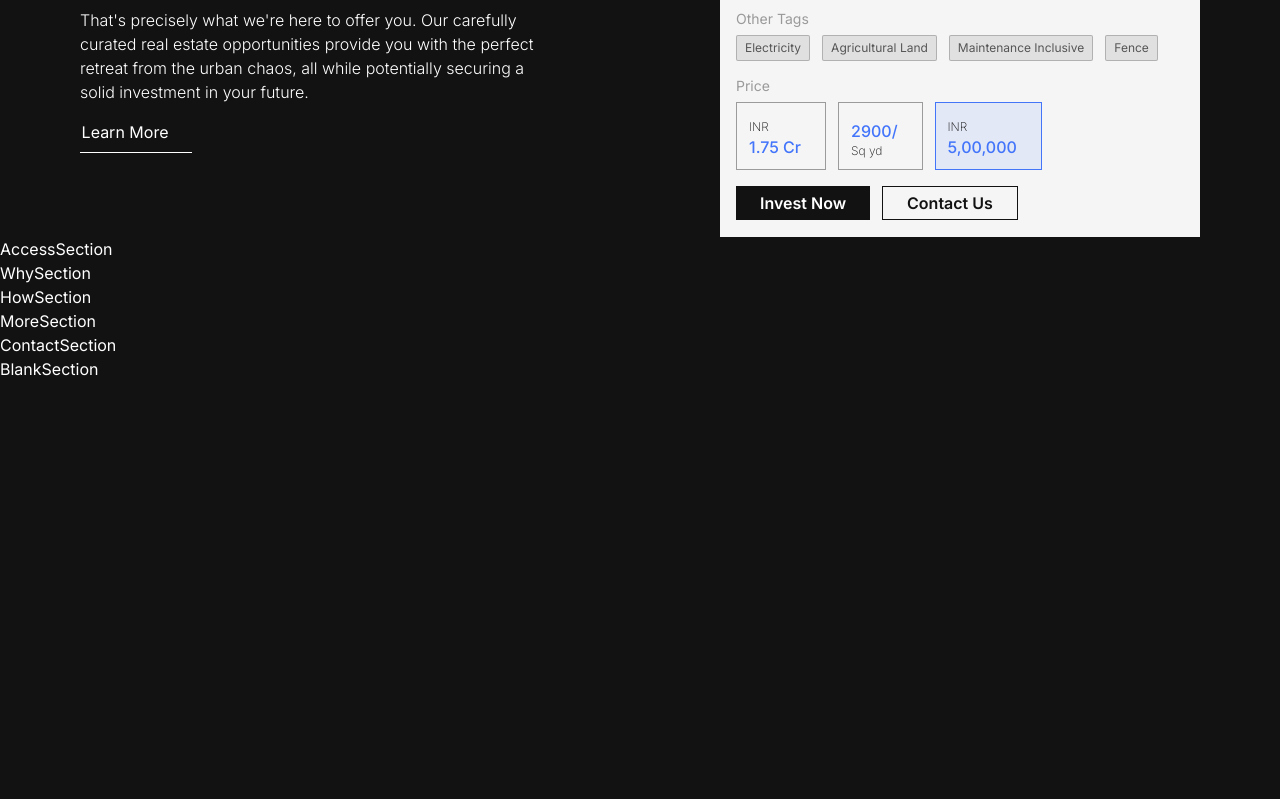
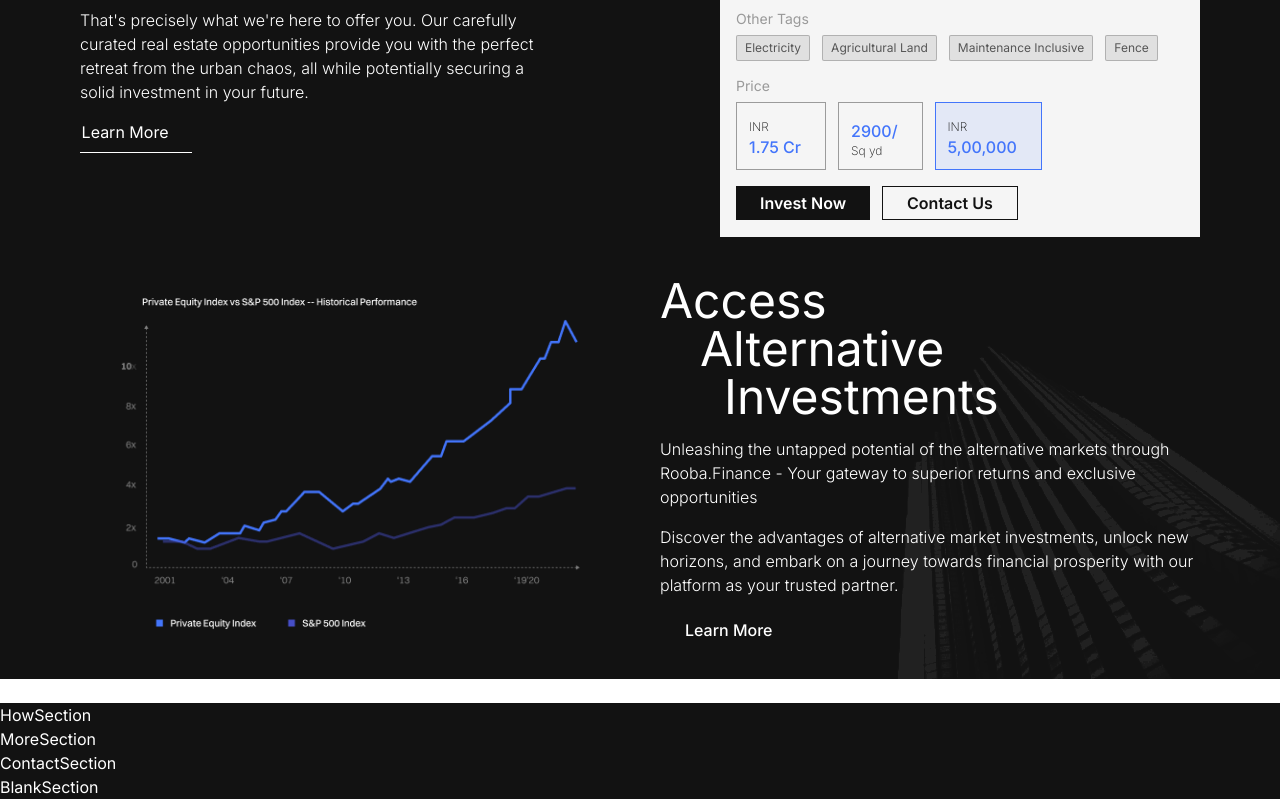
Before and after one commit to kushagra-aa/roobaa, a Next.js app in the folder frontend/: page / in a window 1280 px wide. Shown: the part 1047-1846 px from the top of the page. Before the commit the page ends 1428 px from the top, so only its background shows below. Built offline with nearby package versions, Linux system fonts and the light colour scheme.

Commit message:
added and styles access sections

```diff
--- a/frontend/src/components/header/header.css
+++ b/frontend/src/components/header/header.css
@@ -1,4 +1,5 @@
 header {
+  z-index: 100;
   position: fixed;
   top: 0;
   width: 100vw;
--- a/frontend/src/components/homeSections/access/accessSection.css
+++ b/frontend/src/components/homeSections/access/accessSection.css
@@ -0,0 +1,55 @@
+#access {
+  @apply flex gap-10 mb-8 mt-10;
+  padding: 0 5rem 0 5rem;
+
+  & > .left {
+    @apply flex-1 flex items-center justify-center;
+    & > div {
+      @apply relative;
+      width: 460px;
+      height: 362px;
+    }
+  }
+  & > .right {
+    @apply relative flex-1;
+
+    & > h3 {
+      @apply text-5xl mb-4;
+
+      & > span {
+        display: block;
+
+        &:nth-of-type(1) {
+          @apply ml-0;
+        }
+        &:nth-of-type(2) {
+          @apply ml-10;
+        }
+        &:nth-of-type(3) {
+          @apply ml-16;
+        }
+      }
+    }
+    & > p {
+      @apply font-light mb-4;
+    }
+    & > button {
+      @apply capitalize font-medium;
+
+      padding: 0.25rem 1.5rem;
+      border: 1px solid rgb(var(--background-rgb));
+      color: rgb(var(--white-rgb));
+    }
+
+    & > .background {
+      @apply absolute;
+
+      bottom: -10%;
+      right: -15%;
+      height: 350px;
+      width: 500px;
+      mix-blend-mode: color-dodge;
+      opacity: 0.9;
+    }
+  }
+}
--- a/frontend/src/components/homeSections/access/accessSection.tsx
+++ b/frontend/src/components/homeSections/access/accessSection.tsx
@@ -1,4 +1,38 @@
+import graph from "/public/images/graph.png";
+import bg from "/public/images/access.png";
+import Image from "next/image";
+import "./accessSection.css";
+
 function AccessSection() {
-  return <div>AccessSection</div>;
+  return (
+    <section id="access">
+      <div className="left">
+        <div>
+          <Image src={graph} alt={"rooba"} fill sizes="100%" />
+        </div>
+      </div>
+      <div className="right">
+        <h3>
+          <span>Access</span>
+          <span>Alternative </span>
+          <span>Investments</span>
+        </h3>
+        <p>
+          Unleashing the untapped potential of the alternative markets through
+          Rooba.Finance - Your gateway to superior returns and exclusive
+          opportunities
+        </p>
+        <p>
+          Discover the advantages of alternative market investments, unlock new
+          horizons, and embark on a journey towards financial prosperity with
+          our platform as your trusted partner.{" "}
+        </p>
+        <button>learn more</button>
+        <div className="background">
+          <Image src={bg} alt={"rooba"} fill sizes="100%" />
+        </div>
+      </div>
+    </section>
+  );
 }
 export default AccessSection;
--- a/frontend/src/components/homeSections/why/whySection.css
+++ b/frontend/src/components/homeSections/why/whySection.css
@@ -0,0 +1,3 @@
+#why {
+  background: rgb(var(--white-rgb));
+}
--- a/frontend/src/components/homeSections/why/whySection.tsx
+++ b/frontend/src/components/homeSections/why/whySection.tsx
@@ -1,4 +1,6 @@
+import "./whySection.css";
+
 function WhySection() {
-  return <div>WhySection</div>;
+  return <section id="why">WhySection</section>;
 }
 export default WhySection;
```
Also changed, not shown: frontend/public/images/graph.png (added).
